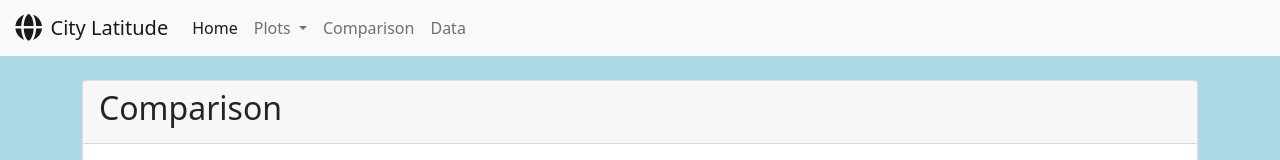
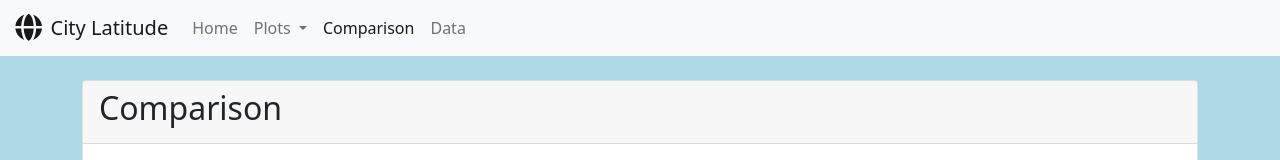
Before and after one commit to Jagjeet/web-design-challenge, a website: page comparison.html in a window 1280 px wide. Shown: the top 160 px of the page. Drawn offline with nearby package versions, Linux system fonts and the light colour scheme.

Commit message:
Fix active link on comparison page

```diff
--- a/comparison.html
+++ b/comparison.html
@@ -30,7 +30,7 @@
       <div class="collapse navbar-collapse" id="navbarTogglerDemo02">
         <ul class="navbar-nav me-auto mb-2 mb-lg-0">
           <li class="nav-item">
-            <a class="nav-link active" aria-current="page" href="index.html">Home</a>
+            <a class="nav-link" aria-current="page" href="index.html">Home</a>
           </li>
 
           <li class="nav-item dropdown">
@@ -46,7 +46,7 @@
             </div>
           </li>
           <li class="nav-item">
-            <a class="nav-link" href="comparison.html">Comparison</a>
+            <a class="nav-link active" href="comparison.html">Comparison</a>
           </li>
           <li class="nav-item">
             <a class="nav-link" href="data.html">Data</a>
```
